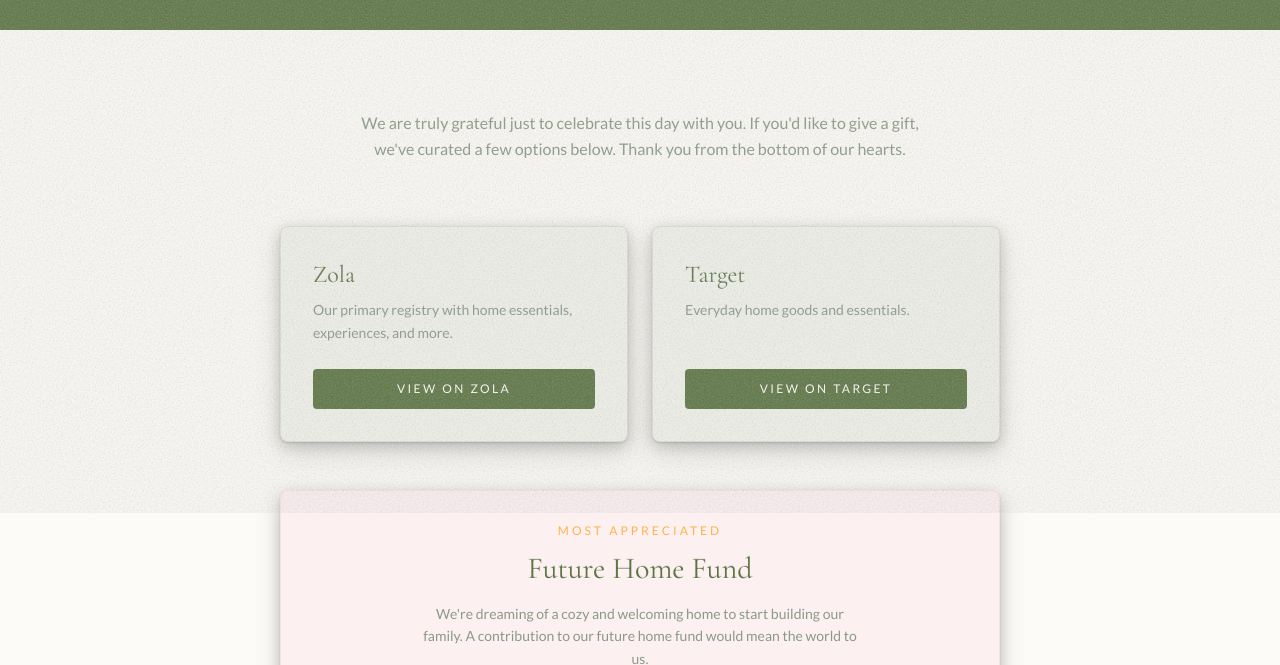
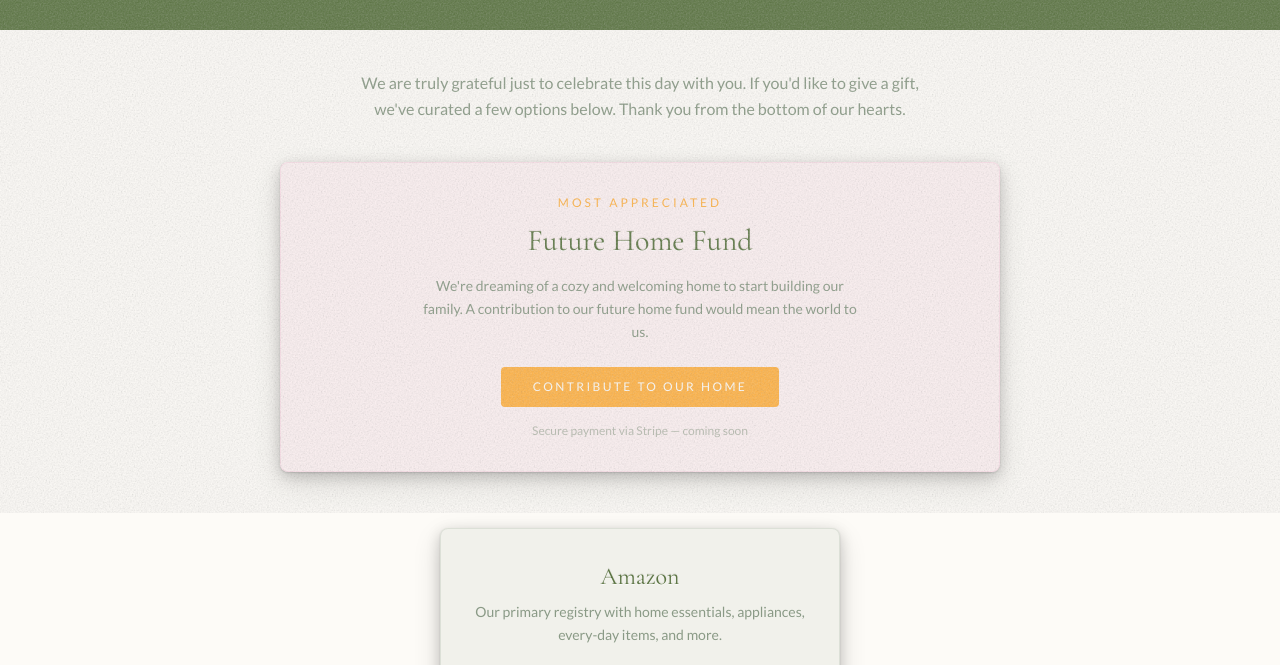
Before and after one commit to jacksakers/Wedsite, a React (Vite) app: page /registry in a window 1280 px wide. Shown: the part 287-952 px from the top of the page. Built offline with nearby package versions, Linux system fonts and the light colour scheme; no server answers.

Commit message:
info and registry
Co-authored-by: Copilot <copilot@github.com>

```diff
--- a/src/constants/weddingInfo.js
+++ b/src/constants/weddingInfo.js
@@ -10,7 +10,7 @@ export const COUPLE_DISPLAY = `${PARTNER_ONE_FIRST_NICKNAME} & ${PARTNER_TWO_FIR
 export const COUPLE_FULL_DISPLAY = `${PARTNER_ONE_FIRST} ${PARTNER_ONE_MIDDLE} ${PARTNER_ONE_LAST} & ${PARTNER_TWO_FIRST} ${PARTNER_TWO_MIDDLE} ${PARTNER_TWO_LAST}`
 
 export const WEDDING_DATE = new Date('2027-03-13T15:00:00')
-export const WEDDING_TIME_DISPLAY = '3:00 PM'
+export const WEDDING_TIME_DISPLAY = '4:00 PM'
 
 export const VENUE_NAME = 'The River Road and Jasmine Houses and Gardens'
 export const VENUE_CITY = 'Irmo, SC'
--- a/src/pages/Registry.jsx
+++ b/src/pages/Registry.jsx
@@ -1,17 +1,11 @@
 // TODO: Replace href values with your actual registry links before launch.
 const REGISTRIES = [
   {
-    name: 'Zola',
-    description: 'Our primary registry with home essentials, experiences, and more.',
-    href: 'https://www.zola.com',
-    cta: 'View on Zola',
-  },
-  {
-    name: 'Target',
-    description: 'Everyday home goods and essentials.',
-    href: 'https://www.target.com/gift-registry',
-    cta: 'View on Target',
-  },
+    name: 'Amazon',
+    description: 'Our primary registry with home essentials, appliances, every-day items, and more.',
+    href: 'https://amazon.com/wedding',
+    cta: 'View on Amazon',
+  }
 ]
 
 export default function Registry() {
@@ -25,37 +19,14 @@ export default function Registry() {
         </p>
       </section>
 
-      <section className="py-20 px-6 max-w-3xl mx-auto">
-        <p className="font-sans text-sage text-center leading-relaxed mb-16 max-w-xl mx-auto">
+      <section className="py-10 px-6 max-w-3xl mx-auto">
+        <p className="font-sans text-sage text-center leading-relaxed mb-10 max-w-xl mx-auto">
           We are truly grateful just to celebrate this day with you. If you'd like to give a gift,
           we've curated a few options below. Thank you from the bottom of our hearts.
         </p>
 
-        {/* Registry Cards */}
-        <div className="grid sm:grid-cols-2 gap-6 mb-12">
-          {REGISTRIES.map(({ name, description, href, cta }) => (
-            <div
-              key={name}
-              className="bg-sage/10 rounded-lg p-8 border border-sage/20 flex flex-col paper-lift"
-            >
-              <h2 className="font-serif text-palmetto text-2xl mb-2 text-pressed">{name}</h2>
-              <p className="font-sans text-sage text-sm leading-relaxed flex-1 mb-6">
-                {description}
-              </p>
-              <a
-                href={href}
-                target="_blank"
-                rel="noopener noreferrer"
-                className="inline-block text-center bg-palmetto text-paper font-sans text-xs tracking-[0.2em] uppercase py-3 px-6 rounded hover:bg-palmetto/80 transition-colors"
-              >
-                {cta}
-              </a>
-            </div>
-          ))}
-        </div>
-
         {/* Future Home Fund */}
-        <div className="bg-sunrise-pink/20 border border-sunrise-pink/40 rounded-lg p-8 text-center paper-lift">
+        <div className="bg-sunrise-pink/20 border border-sunrise-pink/40 rounded-lg p-8 text-center paper-lift mb-14">
           <p className="font-sans text-sunrise-orange text-xs tracking-[0.25em] uppercase mb-3">
             Most Appreciated
           </p>
@@ -73,6 +44,29 @@ export default function Registry() {
           </a>
           <p className="font-sans text-sage/60 text-xs mt-4">Secure payment via Stripe — coming soon</p>
         </div>
+
+        {/* Registry Cards */}
+        <div className="max-w-100 mx-auto gap-6 mb-3">
+          {REGISTRIES.map(({ name, description, href, cta }) => (
+            <div
+              key={name}
+              className="bg-sage/10 rounded-lg p-8 border border-sage/20 flex flex-col paper-lift text-center"
+            >
+              <h2 className="font-serif text-palmetto text-2xl mb-2 text-pressed">{name}</h2>
+              <p className="font-sans text-sage text-sm leading-relaxed flex-1 mb-6">
+                {description}
+              </p>
+              <a
+                href={href}
+                target="_blank"
+                rel="noopener noreferrer"
+                className="inline-block text-center bg-palmetto text-paper font-sans text-xs tracking-[0.2em] uppercase py-3 px-6 rounded hover:bg-palmetto/80 transition-colors"
+              >
+                {cta}
+              </a>
+            </div>
+          ))}
+        </div>
       </section>
     </main>
   )
```
